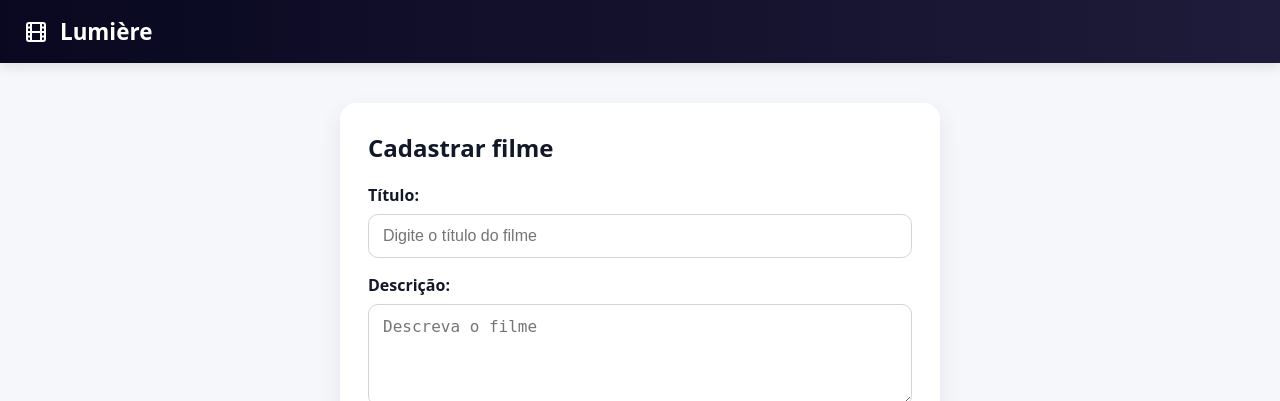
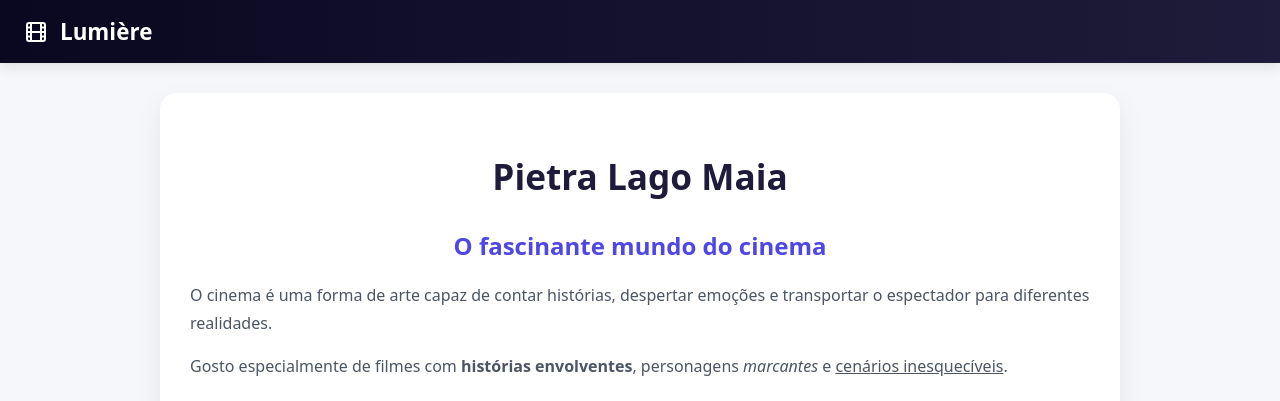
Before and after one commit to pietralago/ENG4021-2026-2NOVO, a Django app: page /movie/new/ in a window 1280 px wide. Shown: the top 401 px of the page. Run offline with Django 5.2, Linux system fonts and the light colour scheme.

Commit message:
tarefa nova

```diff
--- a/prisma/prismaapp/static/style.css
+++ b/prisma/prismaapp/static/style.css
@@ -162,3 +162,57 @@ body {
     color: #4b5563;
     border: 1px solid #e5e7eb;
 }
+.page-container {
+    max-width: 1000px;
+    margin: 0 auto;
+    padding: 30px 20px;
+}
+
+.introduction {
+    background: white;
+    padding: 30px;
+    border-radius: 16px;
+    margin-bottom: 24px;
+    box-shadow: 0 10px 25px rgba(15, 23, 42, 0.08);
+}
+
+.introduction h1 {
+    color: #1f1b3a;
+    font-size: 2.2rem;
+    text-align: center;
+}
+
+.introduction h2 {
+    color: #4f46e5;
+    text-align: center;
+}
+
+.introduction p {
+    line-height: 1.7;
+    color: #4b5563;
+}
+
+.cinema-image {
+    display: block;
+    width: 100%;
+    max-width: 650px;
+    margin: 24px auto 0;
+    border-radius: 12px;
+}
+
+.movie-section {
+    background: white;
+    padding: 24px 30px;
+    border-radius: 16px;
+    margin-bottom: 24px;
+    box-shadow: 0 10px 25px rgba(15, 23, 42, 0.08);
+}
+
+.movie-section h2 {
+    color: #1f1b3a;
+}
+
+.movie-section li {
+    margin-bottom: 10px;
+    color: #4b5563;
+}
--- a/prisma/prismaapp/templates/movie_form.html
+++ b/prisma/prismaapp/templates/movie_form.html
@@ -7,21 +7,93 @@
     <title>{{ title }}</title>
     <link rel="stylesheet" href="{% static 'style.css' %}">
 </head>
+
 <body>
     <div class="header">
-        <svg style="color: white;" xmlns="http://www.w3.org/2000/svg" width="24" height="24" viewBox="0 0 24 24" fill="none" stroke="currentColor" stroke-width="2" stroke-linecap="round" stroke-linejoin="round" class="lucide lucide-film size-5 text-primary-foreground" aria-hidden="true"><rect width="18" height="18" x="3" y="3" rx="2"></rect><path d="M7 3v18"></path><path d="M3 7.5h4"></path><path d="M3 12h18"></path><path d="M3 16.5h4"></path><path d="M17 3v18"></path><path d="M17 7.5h4"></path><path d="M17 16.5h4"></path></svg>
+        <svg style="color: white;" xmlns="http://www.w3.org/2000/svg"
+            width="24" height="24" viewBox="0 0 24 24" fill="none"
+            stroke="currentColor" stroke-width="2">
+            <rect width="18" height="18" x="3" y="3" rx="2"></rect>
+            <path d="M7 3v18"></path>
+            <path d="M3 7.5h4"></path>
+            <path d="M3 12h18"></path>
+            <path d="M3 16.5h4"></path>
+            <path d="M17 3v18"></path>
+            <path d="M17 7.5h4"></path>
+            <path d="M17 16.5h4"></path>
+        </svg>
         <span>Lumière</span>
     </div>
 
-    <main class="form-container">
-        <h2>{{ title }}</h2>
+    <main class="page-container">
 
-        <form method="post" class="movie-form">
-            {% csrf_token %}
-            {{ form.as_p }}
-            <button type="submit" class="btn btn-primary">Salvar</button>
-            <a href="{% url 'home' %}" class="btn btn-secondary">Cancelar</a>
-        </form>
+        <!-- Apresentação -->
+        <section class="introduction">
+            <h1>Pietra Lago Maia</h1>
+
+            <h2>O fascinante mundo do cinema</h2>
+
+            <p>
+                O cinema é uma forma de arte capaz de contar histórias,
+                despertar emoções e transportar o espectador para
+                diferentes realidades.
+            </p>
+
+            <p>
+                Gosto especialmente de filmes com
+                <b>histórias envolventes</b>,
+                personagens <i>marcantes</i> e
+                <u>cenários inesquecíveis</u>.
+            </p>
+
+       <img
+    src="https://images.unsplash.com/photo-1489599849927-2ee91cede3ba?w=900"
+    alt="Sala de cinema com poltronas e tela"
+    class="cinema-image">
+        </section>
+
+        <!-- Lista ordenada -->
+        <section class="movie-section">
+            <h2>Meus 3 filmes favoritos</h2>
+
+<ol>
+    <li>Divergente</li>
+    <li>Harry Potter e o Cálice de Fogo</li>
+    <li>Como Perder um Homem em 10 Dias</li>
+</ol>
+        </section>
+
+        <!-- Lista não ordenada -->
+        <section class="movie-section">
+            <h2>Gêneros cinematográficos</h2>
+
+            <ul>
+                <li>Drama</li>
+                <li>Comédia</li>
+                <li>Ficção científica</li>
+                <li>Suspense</li>
+                <li>Romance</li>
+            </ul>
+        </section>
+
+        <!-- Formulário original do Django -->
+        <section class="form-container">
+            <h2>{{ title }}</h2>
+
+            <form method="post" class="movie-form">
+                {% csrf_token %}
+                {{ form.as_p }}
+
+                <button type="submit" class="btn btn-primary">
+                    Salvar
+                </button>
+
+                <a href="{% url 'home' %}" class="btn btn-secondary">
+                    Cancelar
+                </a>
+            </form>
+        </section>
+
     </main>
 </body>
 </html>
```
